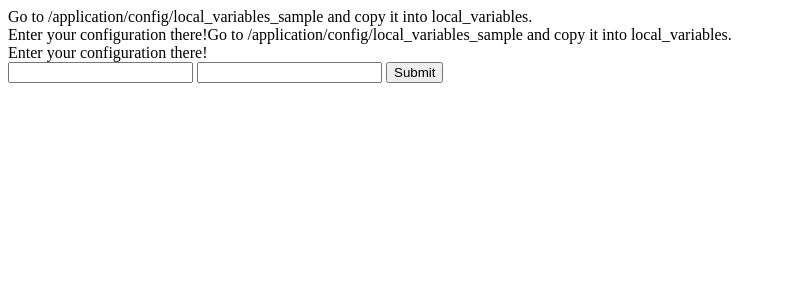
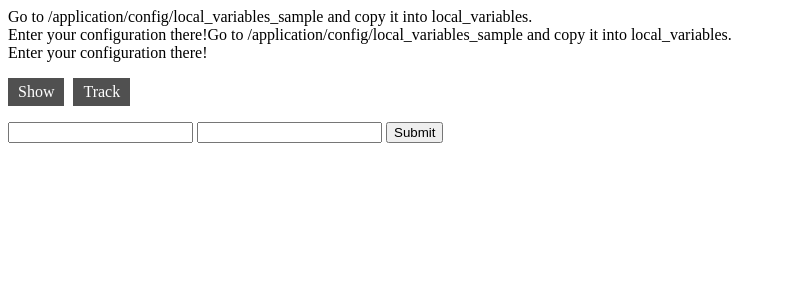
Before and after one commit to mihaimangu/brain_log, a CodeIgniter app: page /database/login in a window 1280 px wide. Shown: the top 300 px of the page, without its empty margins (0-786 px from the left). Run offline with CodeIgniter, Linux system fonts and the light colour scheme; data that the repository does not hold is empty.

Commit message:
make overall page more stylish

```diff
--- a/application/controllers/General.php
+++ b/application/controllers/General.php
@@ -65,7 +65,9 @@ class General extends CI_Controller
 
         }
 
+        $this->load->view('part/header');
         $this->load->view('login');
+         $this->load->view('part/footer');
 
     }
 
--- a/application/views/part/header.php
+++ b/application/views/part/header.php
@@ -12,3 +12,14 @@
 </head>
 
 <body>
+<div class="menu">
+    <ul>
+        <li class="menu-element">
+            <a href="<?php echo base_url(); ?>">Show</a>
+        </li>
+
+        <li class="menu-element">
+            <a href="<?php echo base_url('/track'); ?>">Track</a>
+        </li>
+    </ul>
+</div>
--- a/assets/css/main.css
+++ b/assets/css/main.css
@@ -8,3 +8,46 @@ body{
     max-width: 450px;
     margin-bottom: 30px;
 }
+
+.menu ul{
+    list-style: none;
+    margin-left: 0px;
+    padding-left: 0px;
+}
+
+.menu-element{
+    display: inline-block;
+    text-decoration: none;
+    margin-right: 5px;
+    background-color: #505050;
+    padding: 5px 10px;
+    color: white;
+}
+
+.menu-element a{
+    color: white;
+    text-decoration: none;
+}
+
+.add-form{
+    margin-bottom: 20px;
+}
+
+.add-form select{
+    padding: 5px;
+}
+
+.add-form select{
+    margin-bottom: 5px;
+}
+
+.add-form .btn{
+    background: #d9d9d9;
+    color: black;
+    display: block;
+    padding: 5px 10px;
+    outline: none;
+    box-shadow: none;
+    border: 1px solid transparent;
+    cursor: pointer;
+}
```
Also changed, not shown: application/views/add_note.php (+5 -5 lines).
